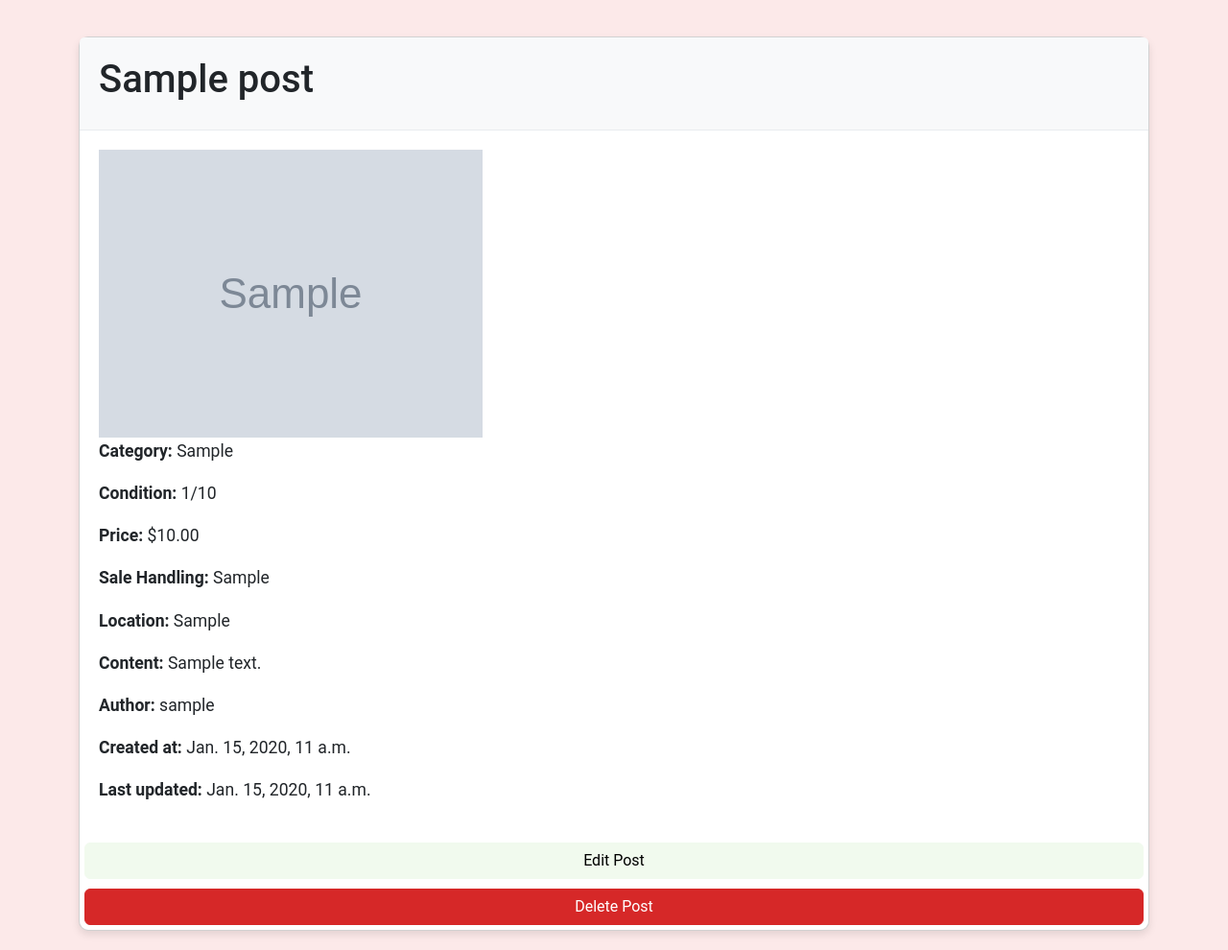
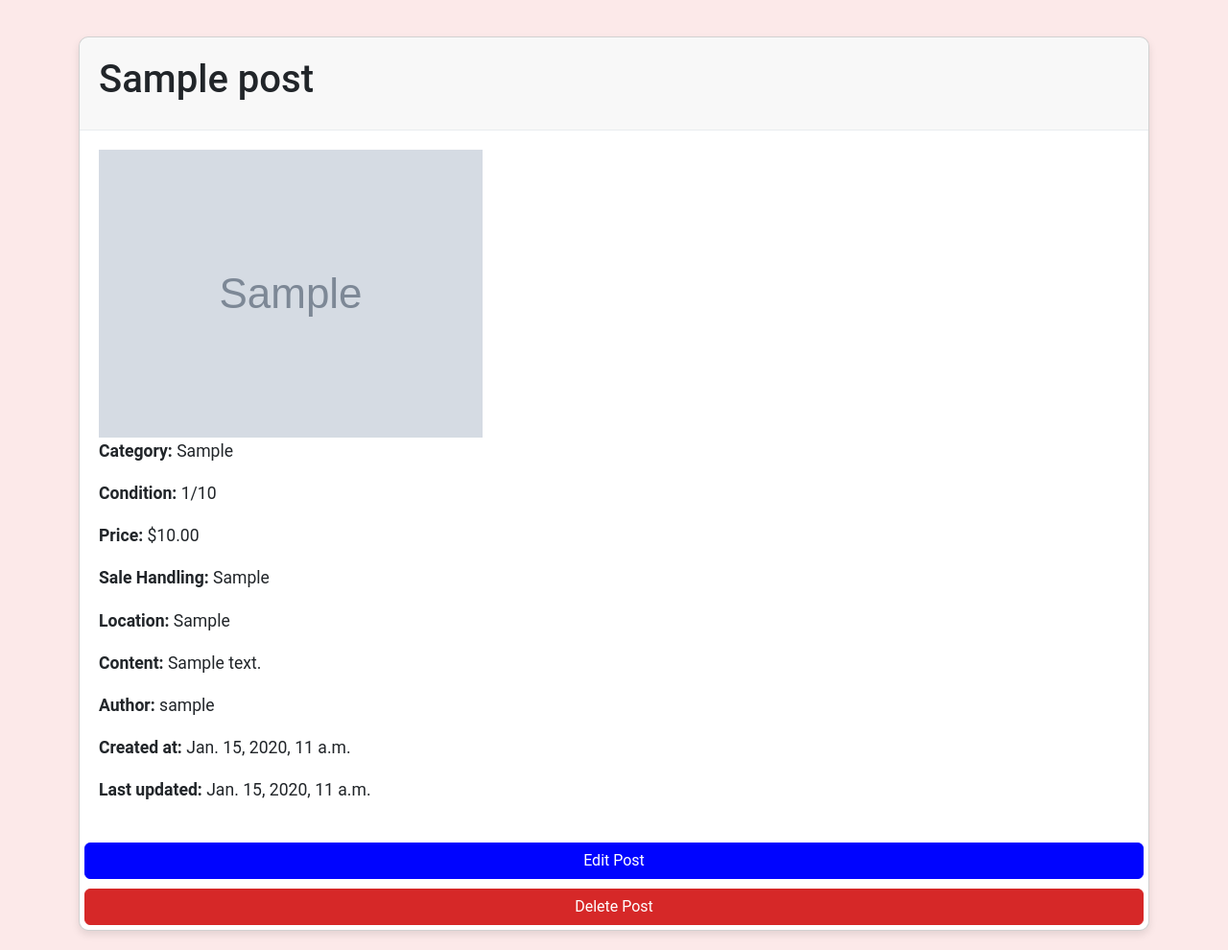
Before and after one commit to D0bledore/django-project, a Django app: page /blog/posts/1/ in a window 1280 px wide. Shown: the part 90-1080 px from the top of the page at 96% size. Run offline with Django 5.2, Linux system fonts and the light colour scheme; a user stored in the database is signed in; tables that the repository leaves empty hold one stand-in row (values such as "Sample post"); grey boxes marked "Sample" are stand-in pictures; some libraries are stand-ins or nearby versions.

Commit message:
Update general styling

```diff
--- a/static/css/base.css
+++ b/static/css/base.css
@@ -1,6 +1,6 @@
 :root {
     --primary-color: #ff0015;
-    --secondary-color: #f1faee;
+    --secondary-color: #0004ff;;
     --accent-color: #a8dadc;
     --background-color: #fce9e9;
     --text-color: #000;
--- a/static/css/components.css
+++ b/static/css/components.css
@@ -1,3 +1,8 @@
+.img-card {
+    max-height: 200px;
+    object-fit: cover;
+}
+
 .card {
     border-radius: 10px;
     box-shadow: 0 4px 8px rgba(0, 0, 0, 0.1);
@@ -5,10 +10,14 @@
 }
 
 .card-header {
-    background-color: #f8f9fa;
+    background-color: none;
     border-bottom: 1px solid #e9ecef;
     padding: 20px;
     border-radius: 10px 10px 0 0;
+}
+
+.card-header:first-child {
+    border-radius: 10px 10px 0 0 !important;
 }
 
 .card-body {
@@ -36,7 +45,7 @@
 .btn-secondary {
     background-color: var(--secondary-color);
     border-color: var(--secondary-color);
-    color: var(--text-color);
+    color: white;
 }
 .btn-secondary:hover {
     background-color: var(--accent-color);
--- a/static/css/posts.css
+++ b/static/css/posts.css
@@ -9,6 +9,6 @@
 }
 
 .card-img-top {
-    height: 200px;
+    max-height: 200px;
     object-fit: cover;
 }
```
Also changed, not shown: static/css/index.css (+31 -2 lines).
